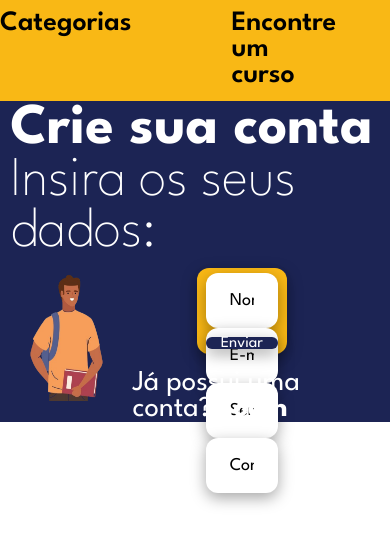
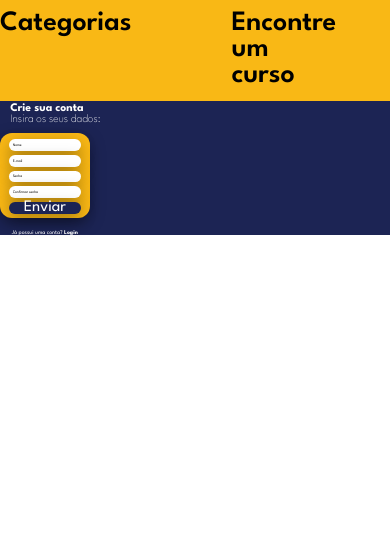
Before and after one commit to joaopedroa1/StudareFront-End, a React (Vite) app: page /cadastro in a window 390 px wide. Shown: the top 544 px of the page. Built offline with nearby package versions, Linux system fonts and the light colour scheme.

Commit message:
style: making logon responsive

```diff
--- a/src/components/Cadastro/style.css
+++ b/src/components/Cadastro/style.css
@@ -1,7 +1,6 @@
 *{
-    transition: 0.125s;
+    transition: 0.15s;
 }
-
 
 
 .fundo{
@@ -10,9 +9,34 @@
     width: 100%;
 }
 
+@media only screen and ( max-width: 800px){
+    .fundo{
+        height: 400%;
+    }
+    .estudante{
+        display: none;
+    }
+    .estudanteEform{
+        width: 100%;
+        justify-content: center;
+        align-items: center;
+    }
+    .formElogin{
+        justify-content: flex-start;
+        align-items: flex-start;
+        height: 1px;
+    }
+    .verificaLogin{
+        padding: none;
+    }
+    .formularioCadastro{
+        align-self: center;
+    }
+}
+
 .introducao{
     padding: 2.6%;
-    height: 5%;
+    height: 10.2vw;
 }
 
 .invisivi{
@@ -38,7 +62,7 @@
     font-family: "League Spartan", sans-serif;
     color: white;
     font-weight: 700;
-    font-size: 360%;
+    font-size: 2.995vw;
 }
 
 .verificaLogin{
@@ -46,15 +70,15 @@
     color: white;
     font-weight:400;
     text-decoration: none;
-    font-size: 180%;
-    padding-top: 16px;
+    font-size: 1.48vw;
+    padding-top: 12px;
 }
 
 .insiraDadosTexto{
     font-family: "League Spartan", sans-serif;
     color: white;
     font-weight: 150;
-    font-size: 350%;
+    font-size: 2.92vw;
 }
 
 .estudante{
@@ -65,7 +89,7 @@
 .estudanteEform{
     display: flex;
     justify-content: space-between;
-    width: 90%;
+    width: 90vw;
     height: 100%;
 }
 
@@ -93,11 +117,11 @@
 .campo{
     box-shadow: rgba(0, 0, 0, 0.35) 0px 5px 15px;
     box-shadow: #000;
-    padding: 24px;
-    height: 55px;
+    padding: 1vw;
+    height: 3vw;
     width: 18.5vw;
     text-decoration: none;
-    font-size: 18px;
+    font-size: 0.95vw;
     outline: none;
     font-family: "League Spartan", sans-serif ;
     color: #000;
--- a/src/components/Menu/style.css
+++ b/src/components/Menu/style.css
@@ -10,6 +10,7 @@
     width: 150%;
     height: 100%;
 }
+
 
 .navegacao{
     z-index: 999;
```
